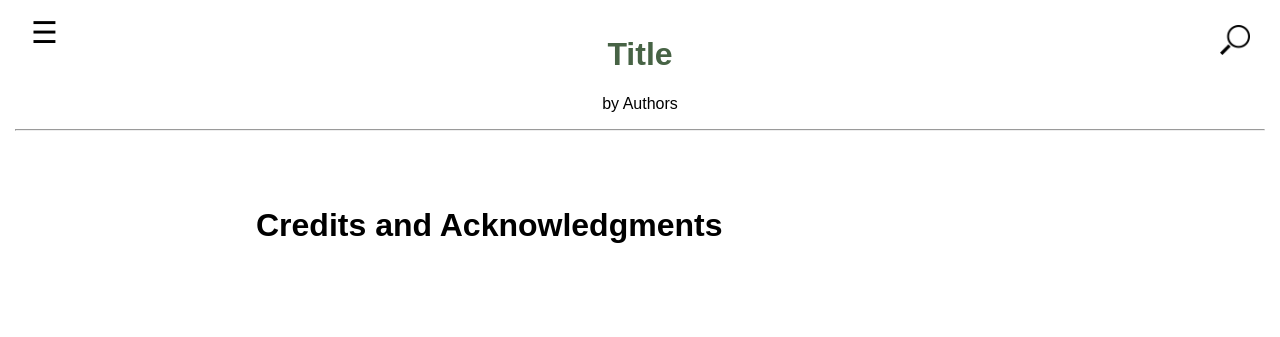
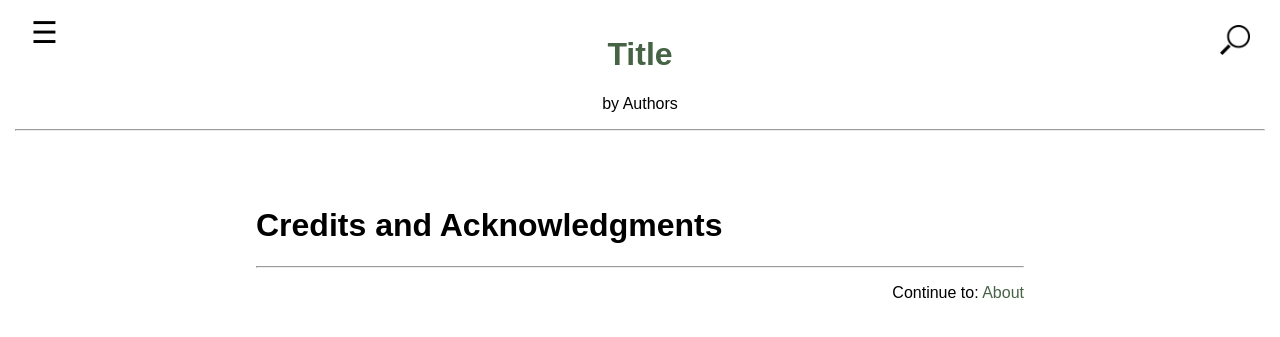
Before and after one commit to isabelbenegas/ScholarMinPub, a Jekyll site: the page built from 006_credits_acknowledgments.md, in a window 1280 px wide. Shown: the top 337 px of the page. Built offline with Jekyll 4.4.1, drawn with Linux system fonts in a browser that asks for light colours.

Commit message:
added page navigation

```diff
--- a/configuration_files/_layouts/default.html
+++ b/configuration_files/_layouts/default.html
@@ -23,7 +23,25 @@
             <div class="content">
             {{ content }}
 
+            <hr>
+            {% assign current_page_number = page.number | plus: 0 %}
+            {% assign next_page_number = current_page_number | plus: 1 %}
+            {% assign next_page = nil %}
+            {% for p in site.pages %}
+              {% assign p_number = p.number | plus: 0 %}
+              {% if p_number == next_page_number %}
+                {% assign next_page = p %}
+                {% break %}
+              {% endif %}
+            {% endfor %}
+
+            {% if next_page %}
+              <p style="text-align: right;">Continue to: <a href="{{ site.baseurl }}{{ next_page.url }}">{{ next_page.title }}</a></p>
+            {% endif %}
+
             </div>
+
+
 
     </body>
 
--- a/configuration_files/_sass/main.scss
+++ b/configuration_files/_sass/main.scss
@@ -3,6 +3,7 @@
 body, html {
   height: 100%;
   margin: 0;
+  font-family: "Arial";
 }
 
 .footnotes {
@@ -32,6 +33,7 @@ header {
 
 .header_main{
   color: white;
+  font-family: "Arial";
 }
 
 h1.header_main{
@@ -40,6 +42,7 @@ h1.header_main{
 
 h2.header_main{
   font-size: 1.5em;
+  font-family: "Arial";
 }
 
 // Navigation
```
